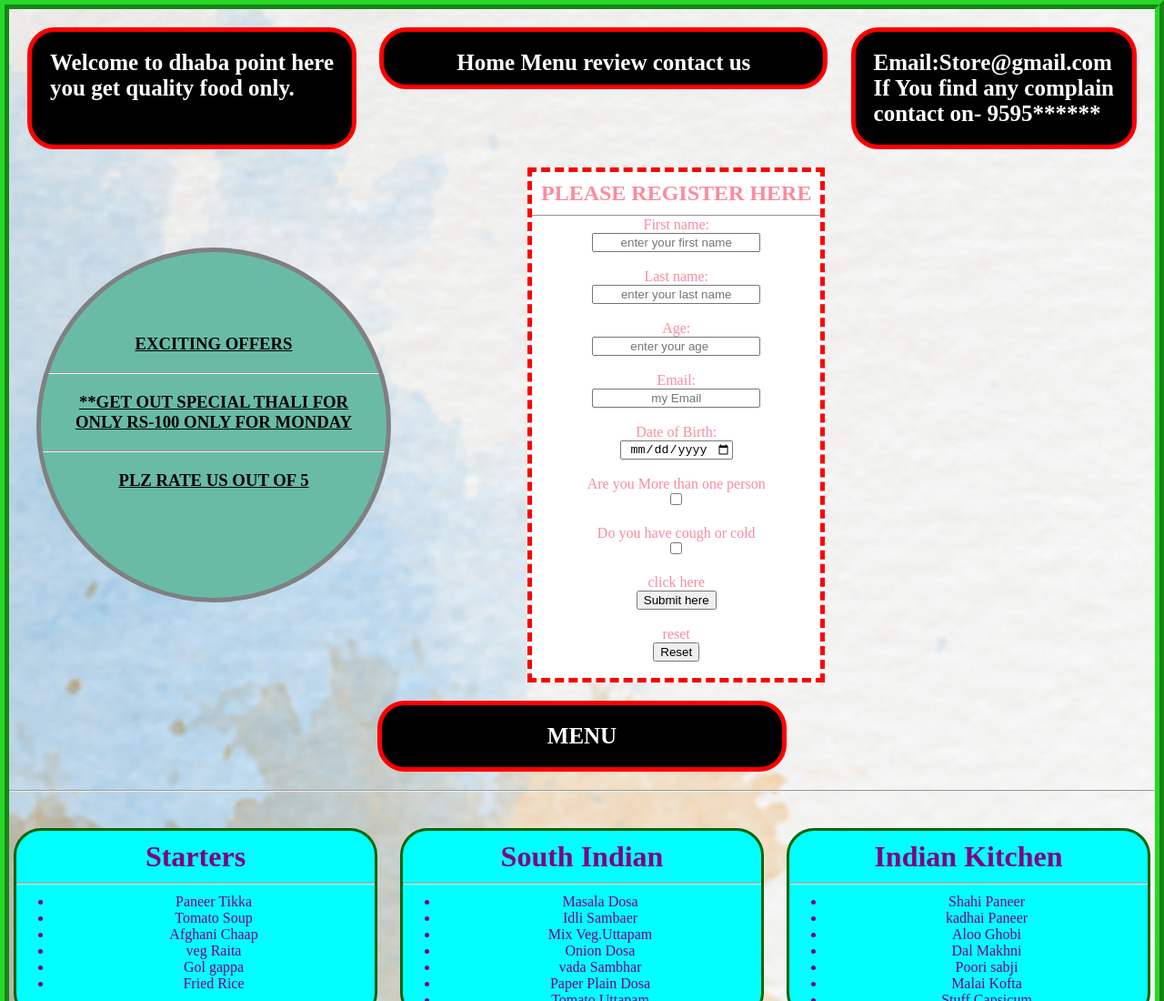
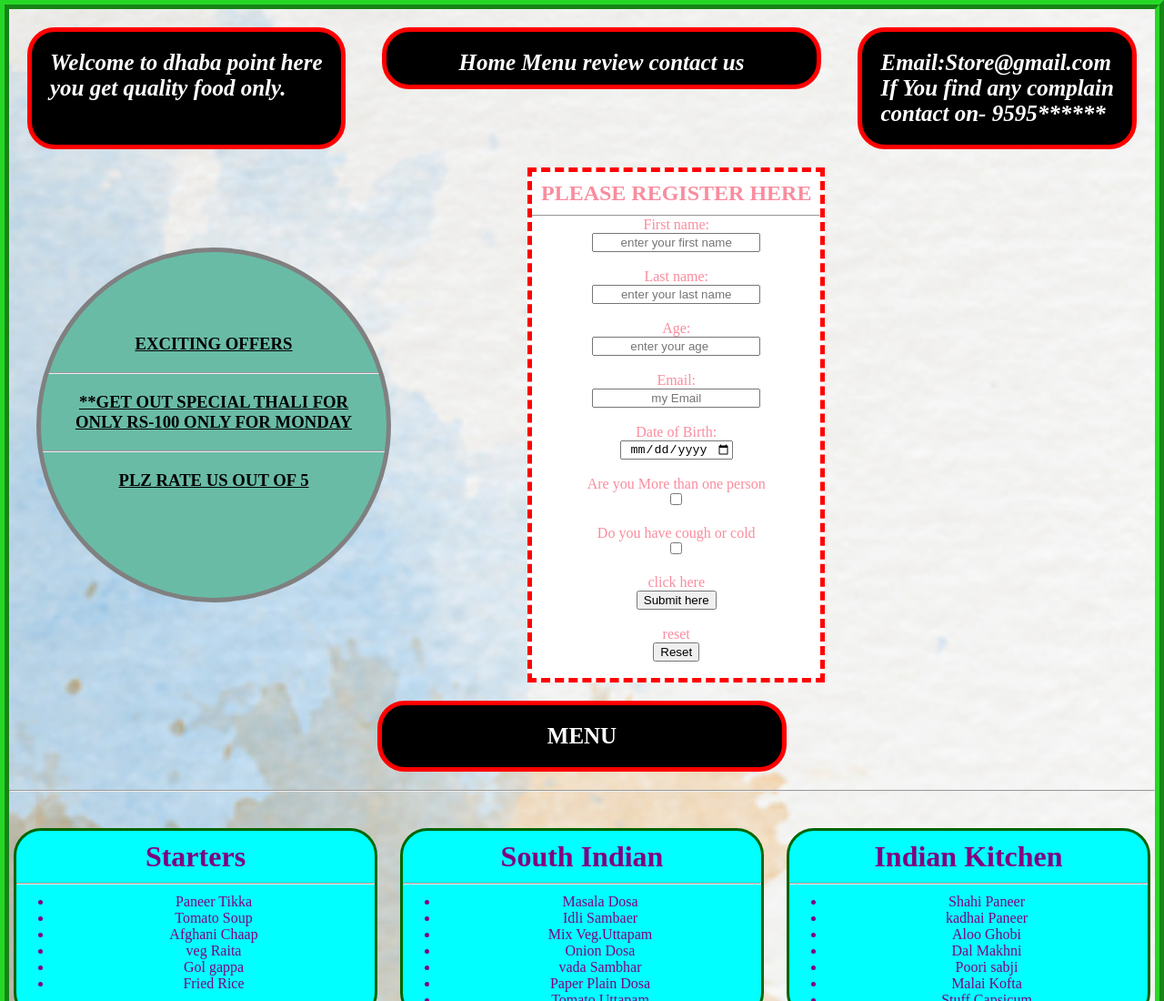
Before and after one commit to nchawra2/css_ass_02, a plain HTML site: page index.html in a window 1280 px wide. Shown: the top 1100 px of the page at 91% size. Drawn offline with Linux system fonts and the light colour scheme.

Commit message:
some changes

```diff
--- a/style.css
+++ b/style.css
@@ -1,17 +1,13 @@
 * {
   box-sizing: border-box;
   margin: 0;
-
 }
-
 body {
   background-image: url("./image.html_720.jpg");
   background-repeat: no-repeat;
   background-size: cover;
   border: 10px ridge rgb(38, 216, 38);
 }
-
-
 
 .menu {
   background-color: black;
@@ -54,7 +50,6 @@ ul {
   margin-top: 10px;
 }
 
-
 .box {
   background-color: black;
   color: white;
@@ -65,10 +60,11 @@ ul {
   /* padding: 20px; */
 }
 
-#b1, #b3 {
+#b1,
+#b3 {
   padding: 20px;
+  font-style: italic;
 }
-
 
 #header {
   display: flex;
@@ -79,14 +75,13 @@ ul {
 #b2 {
   align-self: flex-start;
   padding: 20px 80px 10px 80px;
+  font-style: italic;
 }
-
 
 section {
   display: flex;
   align-items: center;
 }
-
 
 .circle {
   background-color: rgb(105, 187, 166);
```
Lines whose indentation alone changed are shown as unchanged.
